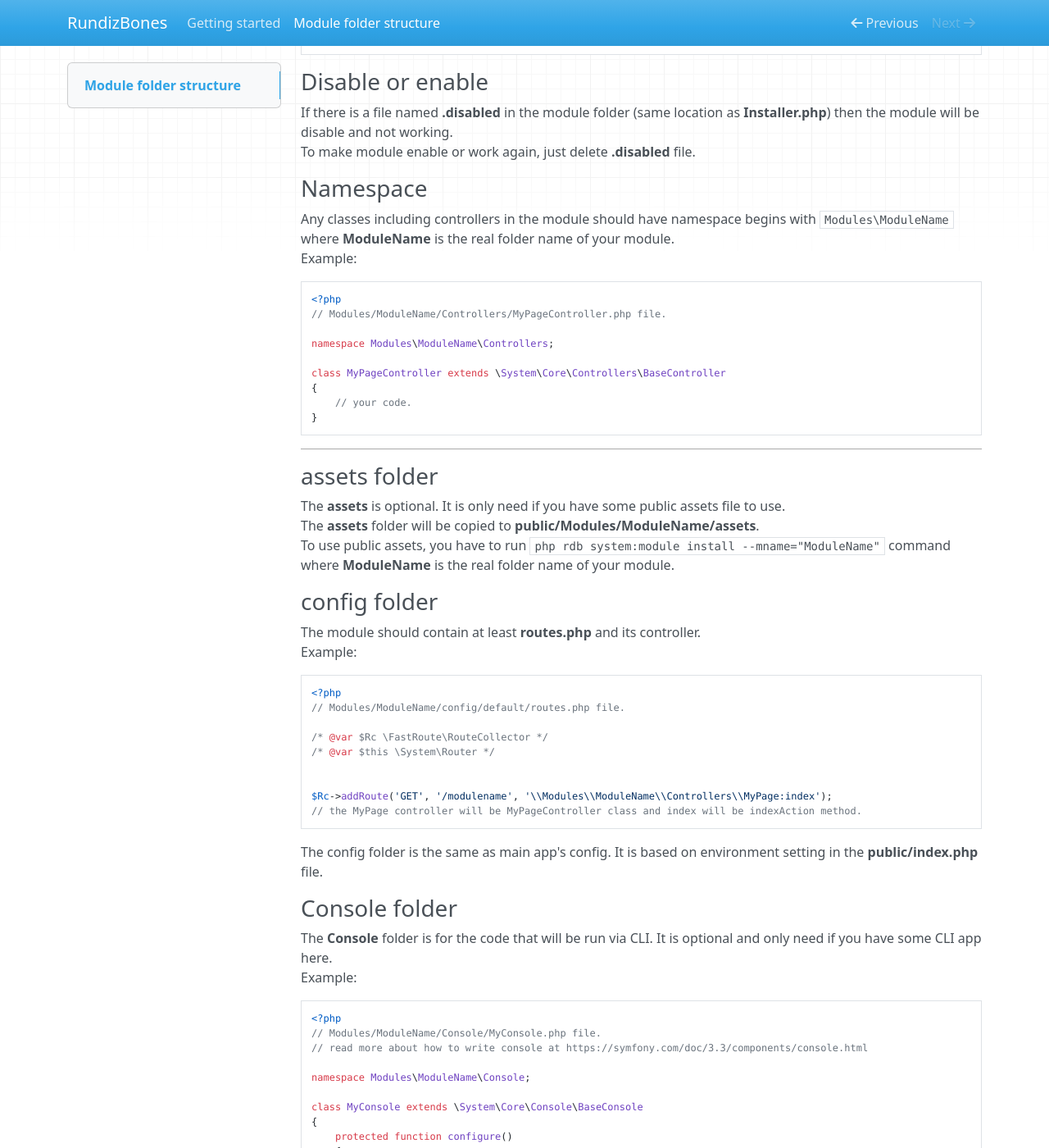
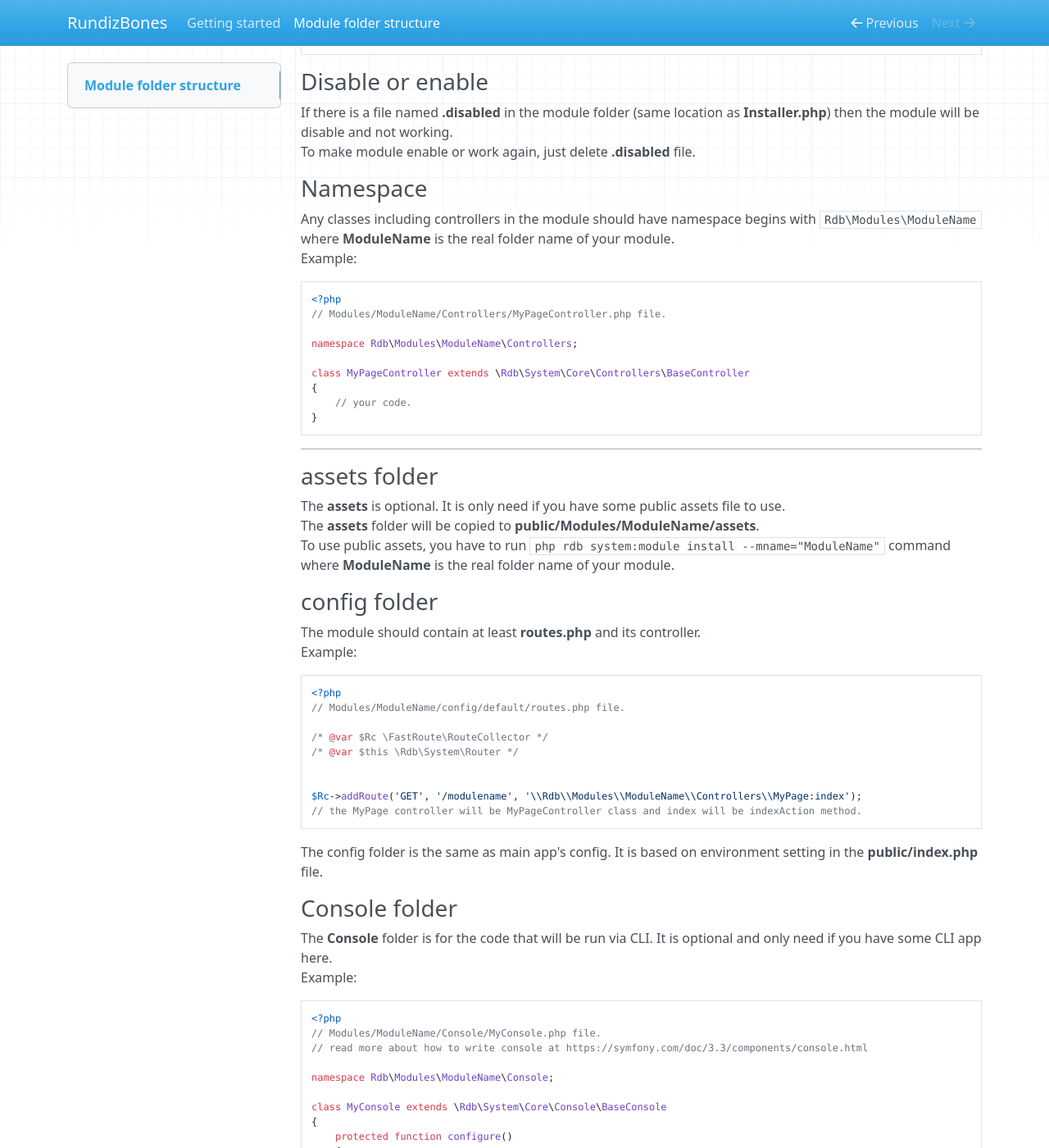
Before and after one commit to RundizBones/framework, an MkDocs documentation site: the page built from .wiki/module-folder-structure.md, in a window 1280 px wide and 1400 px high, scrolled down 601 px. Shown: the whole window at 82% size. Built offline with MkDocs 1.6.1, drawn with Linux system fonts in a browser that asks for light colours; nearby versions of some CDN libraries; some of the changed text lies outside the part shown.

Commit message:
Use new namespace by prepend `Rdb`.

````diff
--- a/.wiki/module-folder-structure.md
+++ b/.wiki/module-folder-structure.md
@@ -36,15 +36,15 @@ If there is a file named **.disabled** in the module folder (same location as **
 To make module enable or work again, just delete **.disabled** file.
 
 ### Namespace
-Any classes including controllers in the module should have namespace begins with `Modules\ModuleName` where **ModuleName** is the real folder name of your module.<br>
+Any classes including controllers in the module should have namespace begins with `Rdb\Modules\ModuleName` where **ModuleName** is the real folder name of your module.<br>
 Example:
 ```
 <?php
 // Modules/ModuleName/Controllers/MyPageController.php file.
 
-namespace Modules\ModuleName\Controllers;
+namespace Rdb\Modules\ModuleName\Controllers;
 
-class MyPageController extends \System\Core\Controllers\BaseController
+class MyPageController extends \Rdb\System\Core\Controllers\BaseController
 {
     // your code.
 }
@@ -65,10 +65,10 @@ Example:
 // Modules/ModuleName/config/default/routes.php file.
 
 /* @var $Rc \FastRoute\RouteCollector */
-/* @var $this \System\Router */
+/* @var $this \Rdb\System\Router */
 
 
-$Rc->addRoute('GET', '/modulename', '\\Modules\\ModuleName\\Controllers\\MyPage:index');
+$Rc->addRoute('GET', '/modulename', '\\Rdb\\Modules\\ModuleName\\Controllers\\MyPage:index');
 // the MyPage controller will be MyPageController class and index will be indexAction method.
 ```
 
@@ -82,9 +82,9 @@ Example:
 // Modules/ModuleName/Console/MyConsole.php file.
 // read more about how to write console at https://symfony.com/doc/3.3/components/console.html
 
-namespace Modules\ModuleName\Console;
+namespace Rdb\Modules\ModuleName\Console;
 
-class MyConsole extends \System\Core\Console\BaseConsole
+class MyConsole extends \Rdb\System\Core\Console\BaseConsole
 {
     protected function configure()
     {
@@ -105,7 +105,7 @@ The above code is for setup the new command. If you want to include any existing
 <?php
 // Modules/ModuleName/Console/MyIncludeExternalConsole.php file.
 
-namespace Modules\ModuleName\Console;
+namespace Rdb\Modules\ModuleName\Console;
 
 class MyIncludeExternalConsole
 {
@@ -119,15 +119,15 @@ class MyIncludeExternalConsole
 ### Controllers folder
 
 The **Controller** folder is for the code that will be run via HTTP request. It is optional and only need if you have some HTTP app here.<br>
-Controllers will be resolve from routes in config folder. The controller must extends `\System\Core\Controllers\BaseController` class.<br>
+Controllers will be resolve from routes in config folder. The controller must extends `\Rdb\System\Core\Controllers\BaseController` class.<br>
 Example:
 ```
 <?php
 // Modules/ModuleName/Controllers/MyPageController.php file.
 
-namespace Modules\ModuleName\Controllers;
+namespace Rdb\Modules\ModuleName\Controllers;
 
-class MyPageController extends \System\Core\Controllers\BaseController
+class MyPageController extends \Rdb\System\Core\Controllers\BaseController
 {
     public function indexAction()
     {
@@ -150,7 +150,7 @@ Example:
 <?php
 // Modules/ModuleName/Tests/MyUnitTest.php file.
 
-namespace Modules\ModuleName\Tests;
+namespace Rdb\Modules\ModuleName\Tests;
 
 class MyUnitTest extends \Tests\Rdb\BaseTestCase
 {
@@ -188,16 +188,16 @@ Example:
 <?php
 // Modules/ModuleName/Installer.php file.
 
-namespace Modules\ModuleName;
+namespace Rdb\Modules\ModuleName;
 
-class Installer implements \System\Interfaces\ModuleInstaller
+class Installer implements \Rdb\System\Interfaces\ModuleInstaller
 {
     /**
-     * @var \System\Container
+     * @var \Rdb\System\Container
      */
     protected $Container;
 
-    public function __construct(\System\Container $Container)
+    public function __construct(\Rdb\System\Container $Container)
     {
         $this->Container = $Container;
     }
--- a/composer.default.json
+++ b/composer.default.json
@@ -24,12 +24,12 @@
     },
     "autoload": {
         "psr-4": {
-            "System\\": "System/"
+            "Rdb\\System\\": "System/"
         }
     },
     "autoload-dev": {
         "psr-4": {
-            "Tests\\": "Tests/"
+            "Rdb\\Tests\\": "Tests/"
         }
     },
     "config": {
--- a/phpunit.xml
+++ b/phpunit.xml
@@ -15,7 +15,6 @@
 	<testsuites>
 		<testsuite name="tests/phpunit">
 			<directory>Tests</directory>
-			<!--directory>Modules/*/Tests</directory-->
 		</testsuite>
 	</testsuites>
 </phpunit>
````
Also changed, not shown: 5 other files.
